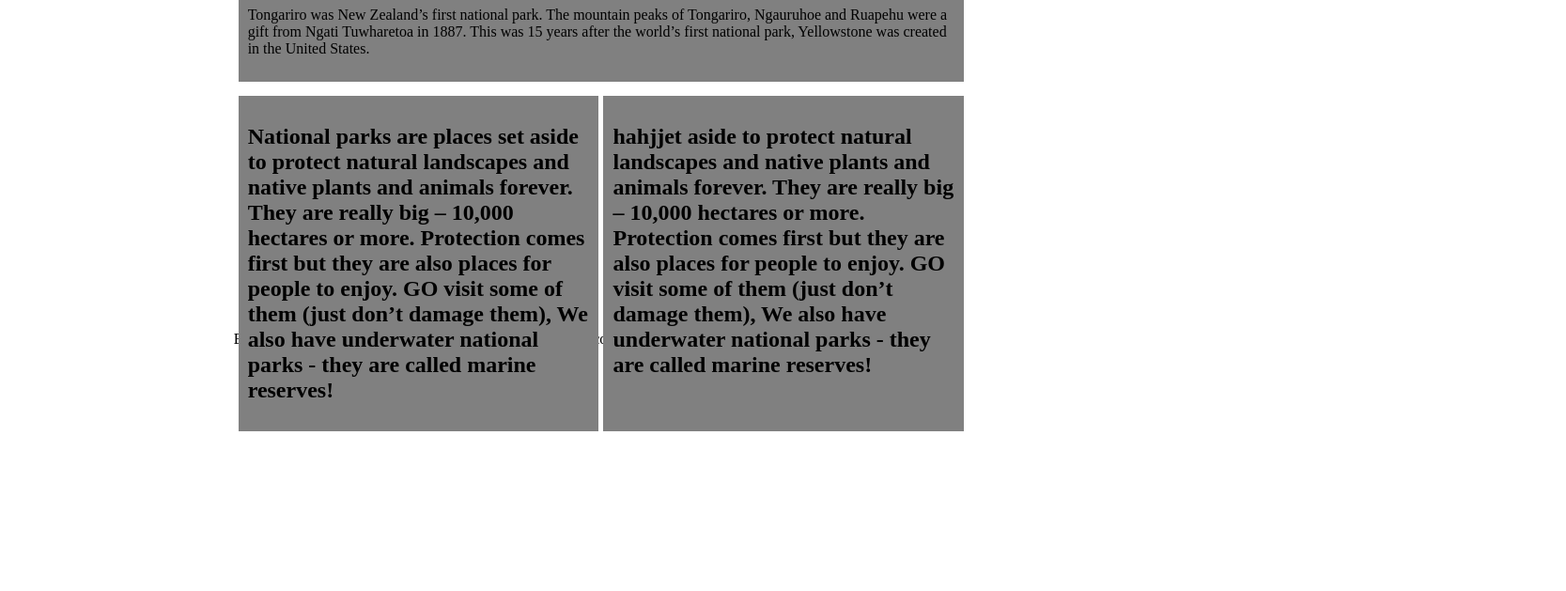
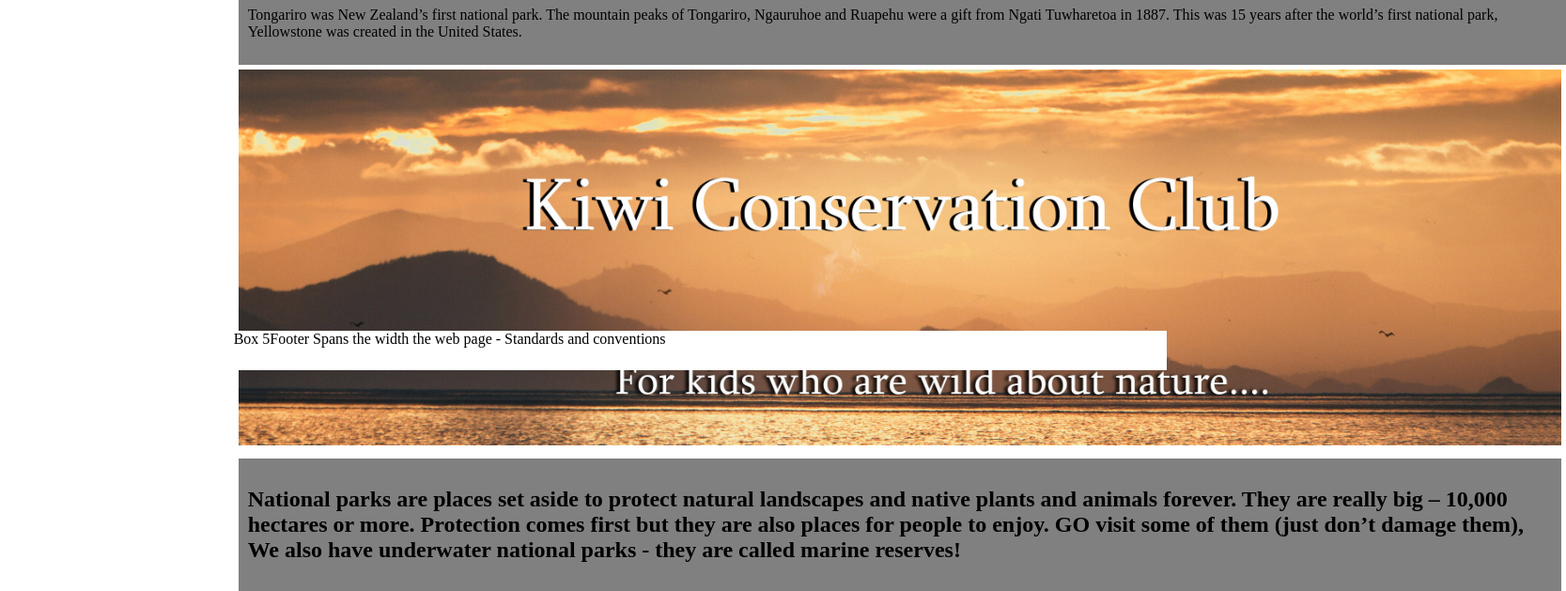
Before and after one commit to DominicIScott/KCC-Practice, a plain HTML site: page index.html in a window 1280 px wide. Shown: the part 516-1145 px from the top of the page at 94% size, 1667 px wide, since content can reach past the window. Before the commit the page ends 975 px from the top, so only its background shows below. Drawn offline with Linux system fonts and the light colour scheme; files whose address does not match are found by name.

Commit message:
Update index.html

```diff
--- a/index.html
+++ b/index.html
@@ -32,10 +32,10 @@
 			<div class = "content_4"> <h2> National parks are places set aside to protect natural landscapes and native plants and animals forever.
 				They are really big – 10,000 hectares or more. Protection comes first but they are also places for people to enjoy.
 				GO visit some of them (just don’t damage them), We also have underwater national parks - they are called marine reserves!</h2></div>
-
-			<div class = "content_5"> <h2>hahjjet aside to protect natural landscapes and native plants and animals forever.
+				<div class = "imgbox_5"><img src = "Banner2.jpg" height = "400px"/></div>
+			 <!--<div class = "content_5"> <h2>hahjjet aside to protect natural landscapes and native plants and animals forever.
 				They are really big – 10,000 hectares or more. Protection comes first but they are also places for people to enjoy.
-				GO visit some of them (just don’t damage them), We also have underwater national parks - they are called marine reserves!</h2></div>
+				GO visit some of them (just don’t damage them), We also have underwater national parks - they are called marine reserves!</h2></div>  -->
 			</div>
      <!-- <div class = "box_4">Box 4 Now Redefined to be a sidebar on the right</div> -->
       <div class = "box_5">Box 5Footer Spans the width the web page - Standards and conventions</div>
```
